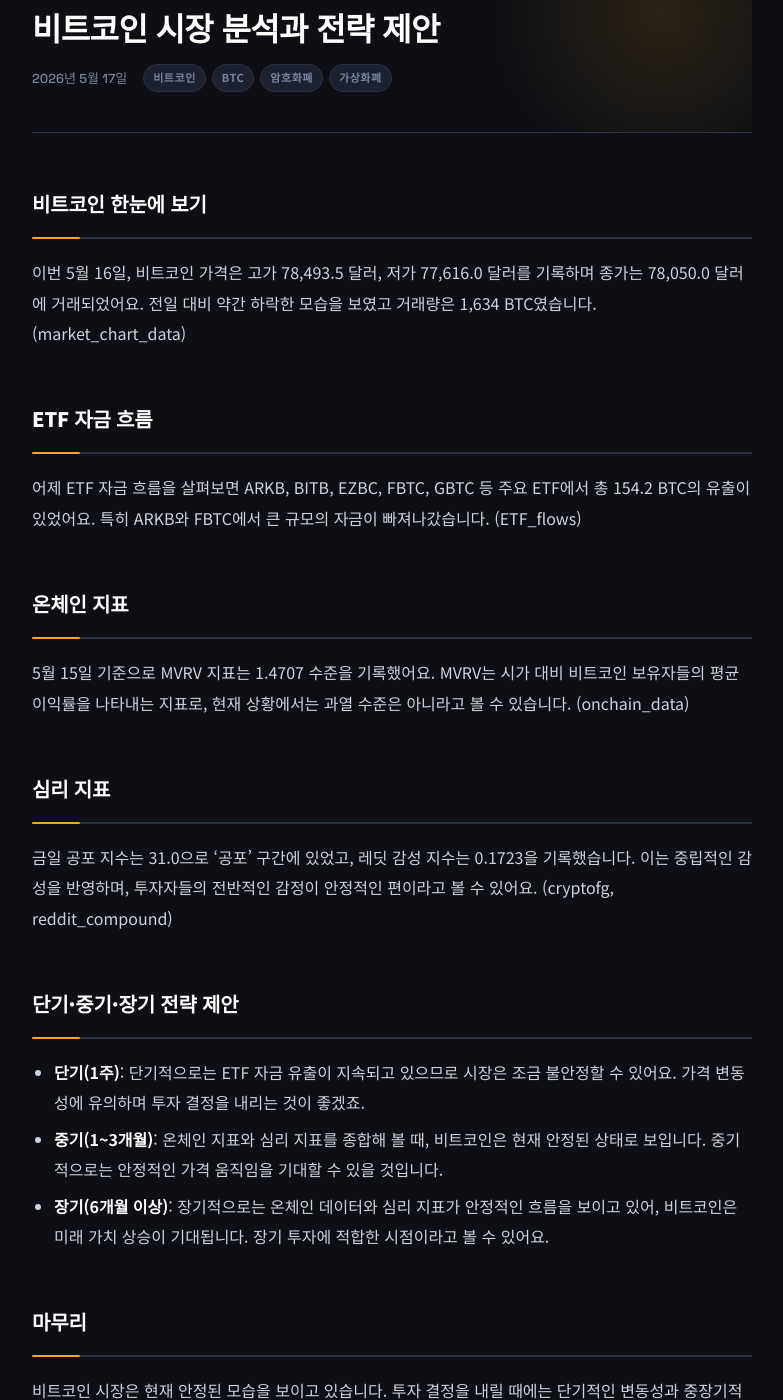
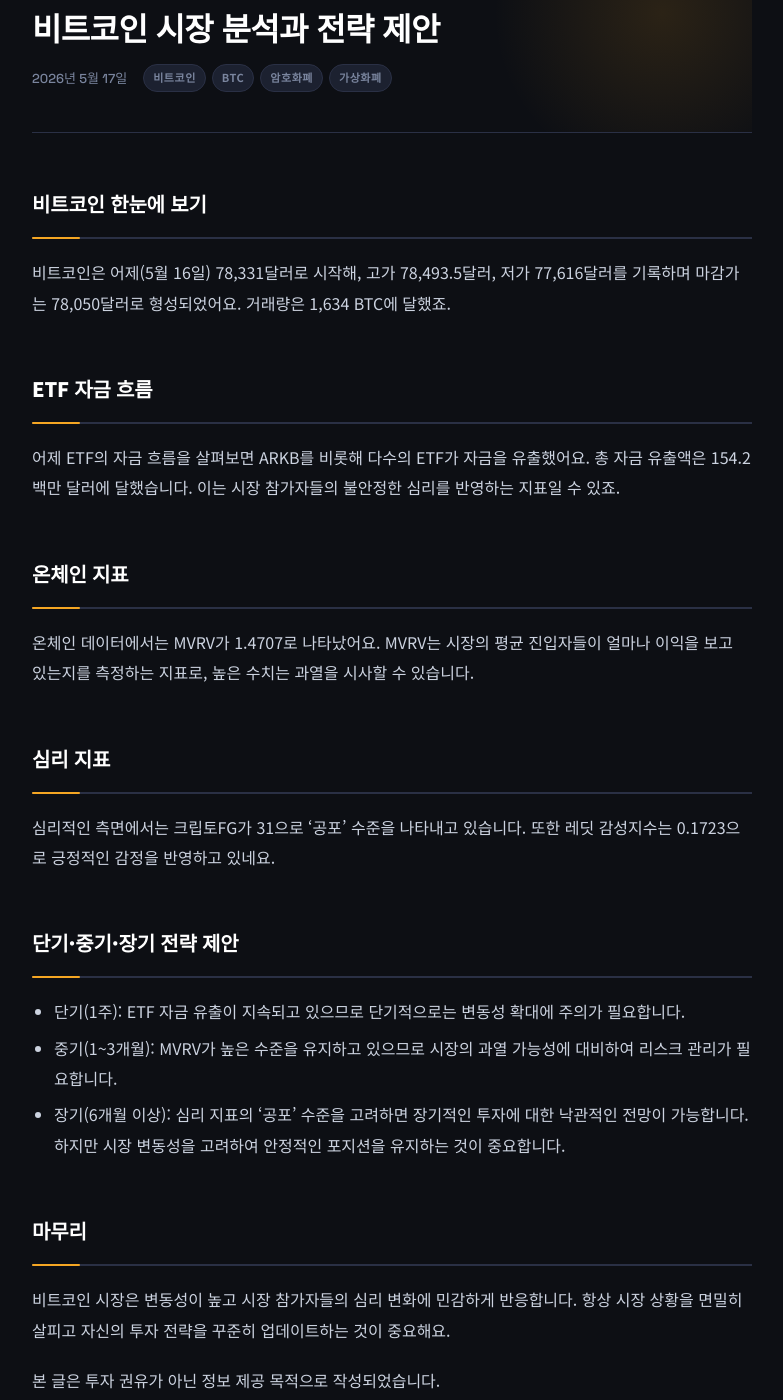
Before and after one commit to ktripapp/ktripapp.github.io, a Jekyll site: the page built from _posts/2026-05-17-비트코인-시장-분석과-전략-제안.md, in a window 1280 px wide and 1400 px high, scrolled down 215 px. Shown: the whole window, without its empty margins (248-1031 px from the left). Built offline with Jekyll 4.4.1, drawn with Linux system fonts in a browser that asks for light colours; comment, search, counter and statistics services are not loaded; some of the changed text lies outside the part shown.

Commit message:
Add post: 2026-05-17-비트코인-시장-분석과-전략-제안.md

```diff
--- a/_posts/2026-05-17-비트코인-시장-분석과-전략-제안.md
+++ b/_posts/2026-05-17-비트코인-시장-분석과-전략-제안.md
@@ -2,36 +2,36 @@
 layout: post
 title: "비트코인 시장 분석과 전략 제안"
 date: 2026-05-17
-description: "2026년 5월 17일 비트코인 시장 동향과 온체인, 심리 지표를 종합 분석하고, 투자 전략을 제안합니다."
-excerpt: "2026년 5월 17일 비트코인 시장 동향과 온체인, 심리 지표를 종합 분석하고, 투자 전략을 제안합니다."
-seo_title: "2026년 5월 17일 비트코인 시장 분석과 전략"
-og_title: "오늘의 비트코인 시장 분석과 전략 제안"
-og_description: "2026년 5월 17일 비트코인 시장 동향과 전략 제안에 대한 분석입니다."
+description: "비트코인의 최근 시장 동향과 ETF 자금 유출입, 온체인 지표, 심리 지표를 분석하고 단기부터 장기까지의 전략을 제안합니다."
+excerpt: "ETF 자금 유출, 온체인 지표, 심리 지표 분석과 함께 비트코인의 단기부터 장기 전략을 제안합니다."
+seo_title: "2026-05-17 비트코인 시장 분석과 전략"
+og_title: "2026-05-17 비트코인 시장 분석과 전략"
+og_description: "최근 비트코인 시장 동향과 전략 제안에 대한 분석입니다."
 og_type: "article"
 twitter_card: "summary_large_image"
-tags: [비트코인, BTC, 암호화폐, 가상화폐, 투자분석, 코인시장, bitcoin, btc, crypto, on-chain]
+tags: [비트코인, BTC, 암호화폐, 가상화폐, 투자분석, 코인시장, bitcoin, btc, crypto, market analysis]
 author: KTrip
 lang: ko
-schema_jsonld: '{"@context": "https://schema.org", "@type": "BlogPosting", "headline": "비트코인 시장 분석과 전략 제안", "description": "2026년 5월 17일 비트코인 시장 동향과 온체인, 심리 지표를 종합 분석하고, 투자 전략을 제안합니다.", "datePublished": "2026-05-17", "dateModified": "2026-05-17", "author": {"@type": "Organization", "name": "KTrip"}, "publisher": {"@type": "Organization", "name": "KTrip", "logo": {"@type": "ImageObject", "url": "https://ktripapp.github.io/assets/logo.png"}}, "keywords": "비트코인, BTC, 암호화폐, 가상화폐, 투자분석, 코인시장, bitcoin, btc, crypto, on-chain", "inLanguage": "ko-KR"}'
+schema_jsonld: '{"@context": "https://schema.org", "@type": "BlogPosting", "headline": "비트코인 시장 분석과 전략 제안", "description": "비트코인의 최근 시장 동향과 ETF 자금 유출입, 온체인 지표, 심리 지표를 분석하고 단기부터 장기까지의 전략을 제안합니다.", "datePublished": "2026-05-17", "dateModified": "2026-05-17", "author": {"@type": "Organization", "name": "KTrip"}, "publisher": {"@type": "Organization", "name": "KTrip", "logo": {"@type": "ImageObject", "url": "https://ktripapp.github.io/assets/logo.png"}}, "keywords": "비트코인, BTC, 암호화폐, 가상화폐, 투자분석, 코인시장, bitcoin, btc, crypto, market analysis", "inLanguage": "ko-KR"}'
 ---
 ## 비트코인 한눈에 보기
-이번 5월 16일, 비트코인 가격은 고가 78,493.5 달러, 저가 77,616.0 달러를 기록하며 종가는 78,050.0 달러에 거래되었어요. 전일 대비 약간 하락한 모습을 보였고 거래량은 1,634 BTC였습니다. (market_chart_data)
+비트코인은 어제(5월 16일) 78,331달러로 시작해, 고가 78,493.5달러, 저가 77,616달러를 기록하며 마감가는 78,050달러로 형성되었어요. 거래량은 1,634 BTC에 달했죠.
 
 ## ETF 자금 흐름
-어제 ETF 자금 흐름을 살펴보면 ARKB, BITB, EZBC, FBTC, GBTC 등 주요 ETF에서 총 154.2 BTC의 유출이 있었어요. 특히 ARKB와 FBTC에서 큰 규모의 자금이 빠져나갔습니다. (ETF_flows)
+어제 ETF의 자금 흐름을 살펴보면 ARKB를 비롯해 다수의 ETF가 자금을 유출했어요. 총 자금 유출액은 154.2백만 달러에 달했습니다. 이는 시장 참가자들의 불안정한 심리를 반영하는 지표일 수 있죠.
 
 ## 온체인 지표
-5월 15일 기준으로 MVRV 지표는 1.4707 수준을 기록했어요. MVRV는 시가 대비 비트코인 보유자들의 평균 이익률을 나타내는 지표로, 현재 상황에서는 과열 수준은 아니라고 볼 수 있습니다. (onchain_data)
+온체인 데이터에서는 MVRV가 1.4707로 나타났어요. MVRV는 시장의 평균 진입자들이 얼마나 이익을 보고 있는지를 측정하는 지표로, 높은 수치는 과열을 시사할 수 있습니다.
 
 ## 심리 지표
-금일 공포 지수는 31.0으로 '공포' 구간에 있었고, 레딧 감성 지수는 0.1723을 기록했습니다. 이는 중립적인 감성을 반영하며, 투자자들의 전반적인 감정이 안정적인 편이라고 볼 수 있어요. (cryptofg, reddit_compound)
+심리적인 측면에서는 크립토FG가 31으로 '공포' 수준을 나타내고 있습니다. 또한 레딧 감성지수는 0.1723으로 긍정적인 감정을 반영하고 있네요.
 
 ## 단기·중기·장기 전략 제안
-- **단기(1주)**: 단기적으로는 ETF 자금 유출이 지속되고 있으므로 시장은 조금 불안정할 수 있어요. 가격 변동성에 유의하며 투자 결정을 내리는 것이 좋겠죠.
-- **중기(1~3개월)**: 온체인 지표와 심리 지표를 종합해 볼 때, 비트코인은 현재 안정된 상태로 보입니다. 중기적으로는 안정적인 가격 움직임을 기대할 수 있을 것입니다.
-- **장기(6개월 이상)**: 장기적으로는 온체인 데이터와 심리 지표가 안정적인 흐름을 보이고 있어, 비트코인은 미래 가치 상승이 기대됩니다. 장기 투자에 적합한 시점이라고 볼 수 있어요.
+- 단기(1주): ETF 자금 유출이 지속되고 있으므로 단기적으로는 변동성 확대에 주의가 필요합니다.
+- 중기(1~3개월): MVRV가 높은 수준을 유지하고 있으므로 시장의 과열 가능성에 대비하여 리스크 관리가 필요합니다.
+- 장기(6개월 이상): 심리 지표의 '공포' 수준을 고려하면 장기적인 투자에 대한 낙관적인 전망이 가능합니다. 하지만 시장 변동성을 고려하여 안정적인 포지션을 유지하는 것이 중요합니다.
 
 ## 마무리
-비트코인 시장은 현재 안정된 모습을 보이고 있습니다. 투자 결정을 내릴 때에는 단기적인 변동성과 중장기적인 추세를 함께 고려해 보시면 좋겠어요. 안정적인 투자를 통해 미래의 성장을 기대해봅시다.
+비트코인 시장은 변동성이 높고 시장 참가자들의 심리 변화에 민감하게 반응합니다. 항상 시장 상황을 면밀히 살피고 자신의 투자 전략을 꾸준히 업데이트하는 것이 중요해요.
 
 본 글은 투자 권유가 아닌 정보 제공 목적으로 작성되었습니다.
```
Also changed, not shown: posts_index.json (+5 -5 lines).
